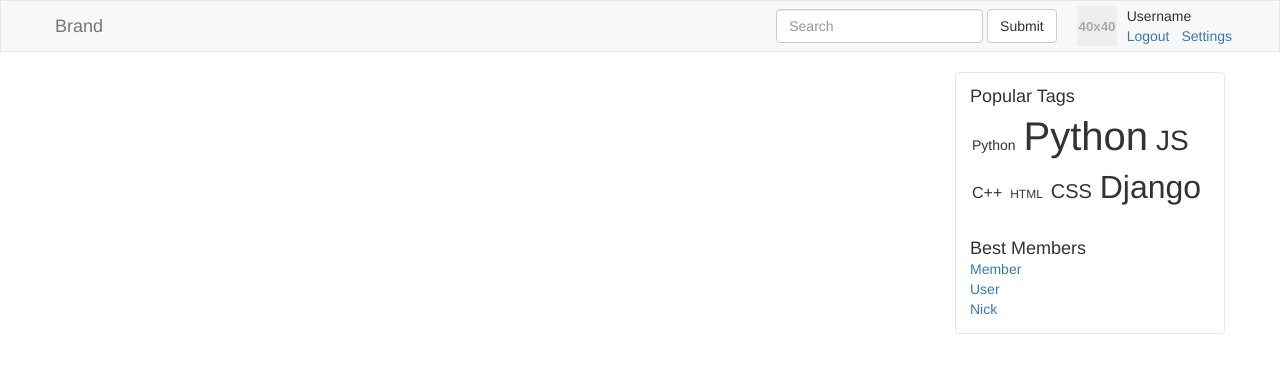
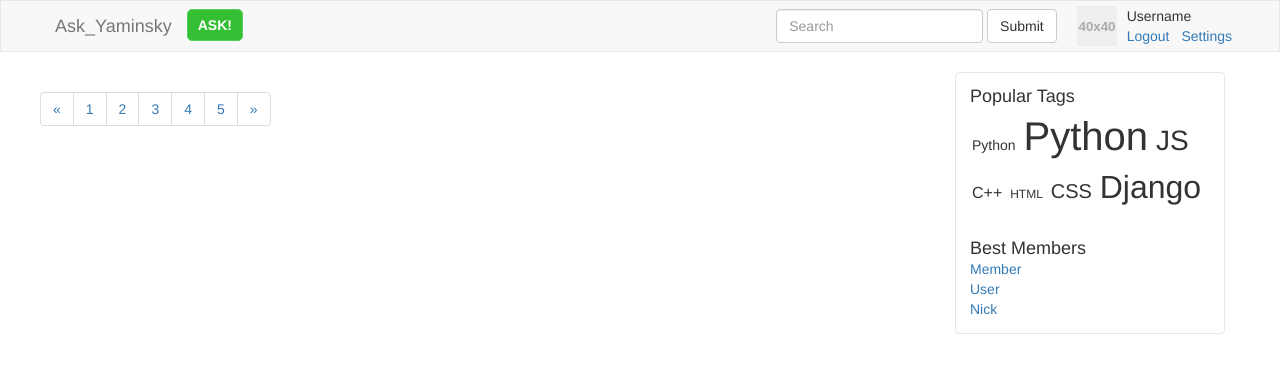
Before and after one commit to MainSkynetHackPro/ask_yaminsky, a Django app: template templates/ask/list.html in a window 1280 px wide. Shown: the top 373 px of the page. Run offline with Django 3.2, Linux system fonts and the light colour scheme; the template is opened without the code that fills it, so the values that code supplies are empty; parts of the project's set-up code (start-up, migrations or seed data) failed here and were passed over; some libraries are stand-ins or nearby versions.

Commit message:
some changes

```diff
--- a/ask/urls.py
+++ b/ask/urls.py
@@ -17,7 +17,7 @@ urlpatterns = [
     url(
         r'^ask/$',
         CreateAskView.as_view(),
-        name='list'
+        name='ask'
     ),
 
     url(
--- a/ask/views.py
+++ b/ask/views.py
@@ -14,6 +14,7 @@ class AskListView(TemplateView):
             item = dict()
             item['username'] = u'username'
             item['question'] = u'Some question?'
+            item['text'] = u'just some text'
             item['rating'] = 5
             data.append(item)
 
--- a/static/css/style.css
+++ b/static/css/style.css
@@ -3,6 +3,19 @@
 
 .navbar {
   border-radius: 0; }
+  .navbar .ask-button {
+    position: relative;
+    top: 8px;
+    display: inline-block;
+    border: solid 1px #57d057;
+    background: #35bf35;
+    color: #fff !important;
+    font-weight: bold;
+    padding: 5px 10px;
+    border-radius: 5px; }
+  .navbar .ask-button:hover {
+    background: #7fdb7f !important;
+    color: #fff !important; }
   .navbar .userinfo img {
     margin-left: 20px;
     margin-right: 10px;
--- a/static/css/style.scss
+++ b/static/css/style.scss
@@ -11,6 +11,21 @@ $c_red: #de2a25;
 }
 
 .navbar {
+  .ask-button{
+    position: relative;
+    top: 8px;
+    display: inline-block;
+    border: solid 1px $c_green;
+    background: darken($c_green, 10%);
+    color: #fff !important;
+    font-weight: bold;
+    padding: 5px 10px;
+    border-radius: 5px;
+  }
+  .ask-button:hover{
+    background: lighten($c_green, 10%) !important;
+    color: #fff !important;
+  }
   .userinfo {
     img {
       margin-left: 20px;
--- a/templates/ask/list.html
+++ b/templates/ask/list.html
@@ -22,6 +22,9 @@
                 <div class="question">
                     <a href="{% url "ask:show" %}">{{ item.question }}</a>
                 </div>
+                <div class="test">
+                    {{ item.text }}
+                </div>
                 <div class="bottom-data">
                     <a href="{% url "ask:show" %}">Show answers(3)</a>
                     <span class="tags-block">Tags:
@@ -31,5 +34,25 @@
                 </div>
             </div>
         </div>
+
     {% endfor %}
+    <nav aria-label="Page navigation">
+        <ul class="pagination">
+            <li>
+                <a href="#" aria-label="Previous">
+                    <span aria-hidden="true">&laquo;</span>
+                </a>
+            </li>
+            <li><a href="#">1</a></li>
+            <li><a href="#">2</a></li>
+            <li><a href="#">3</a></li>
+            <li><a href="#">4</a></li>
+            <li><a href="#">5</a></li>
+            <li>
+                <a href="#" aria-label="Next">
+                    <span aria-hidden="true">&raquo;</span>
+                </a>
+            </li>
+        </ul>
+    </nav>
 {% endblock %}
--- a/templates/base.html
+++ b/templates/base.html
@@ -3,7 +3,7 @@
 <html>
 
 <head>
-    <title>Site</title>
+    <title>Ask_Yaminsky</title>
     <link rel="stylesheet" type="text/css" href="{% static "lib/css/bootstrap.css" %}">
     <link rel="stylesheet" type="text/css" href="{% static "css/style.css" %}">
 
@@ -18,8 +18,11 @@
         <div class="container">
             <div class="container container-fluid">
                 <div class="navbar-header">
-                    <a href="/" class="navbar-brand">Brand</a>
+                    <a href="/" class="navbar-brand">Ask_Yaminsky</a>
                 </div>
+                    <ul class="nav navbar-nav">
+                        <li><a class="ask-button" href="{% url "ask:ask" %}">ASK!</a></li>
+                    </ul>
                 <div class="userinfo">
                     <div class="nav navbar-nav navbar-right">
                         <span class="user">
```
Also changed, not shown: custom_wsgi.py (+10 -25 lines), 1 other file.
